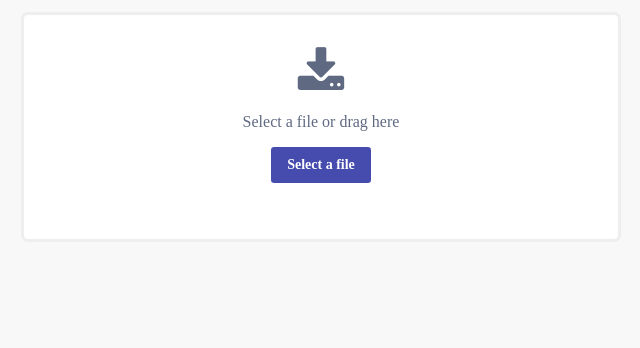
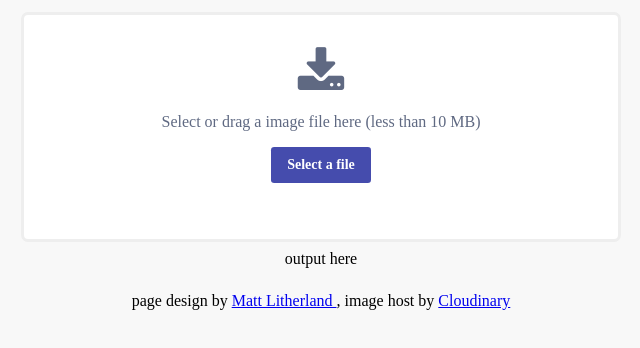
Before and after one commit to flinhong/imageuploader, a plain HTML site: page index.html in a window 1280 px wide. Shown: the part 84-432 px from the top of the page, without its empty margins (319-959 px from the left). Drawn offline with nearby package versions, Linux system fonts and the light colour scheme.

Commit message:
update output

```diff
--- a/css/style.css
+++ b/css/style.css
@@ -1,4 +1,4 @@
-@import url(https://maxcdn.bootstrapcdn.com/font-awesome/4.5.0/css/font-awesome.min.css);
+@import url('https://maxcdn.bootstrapcdn.com/font-awesome/4.5.0/css/font-awesome.min.css');
 @import url("https://fonts.googleapis.com/css?family=Roboto");
 html, body, * {
   box-sizing: border-box;
@@ -158,3 +158,11 @@ p {
   border-color: #454cad;
   cursor: pointer;
 }
+#output-info {
+  padding: 0.5rem 0;
+  clear: both;
+}
+footer {
+  padding-top: 1rem;
+  clear: both;
+}
--- a/index.html
+++ b/index.html
@@ -23,7 +23,7 @@
             <img id="file-image" src="#" alt="Preview" class="hidden">
             <div id="start">
                 <i class="fa fa-download" aria-hidden="true"></i>
-                <div>Select a file or drag here</div>
+                <div>Select or drag a image file here (less than 10 MB)</div>
                 <div id="notimage" class="hidden">Please select an image</div>
                 <span id="file-upload-btn" class="btn btn-primary">Select a file</span>
             </div>
@@ -35,6 +35,10 @@
             </div>
         </label>
     </form>
+
+    <div id="output-info">output here</div>
+
+    <footer>page design by <a href="https://codepen.io/mattsince87/pen/yadZXv" target="_blank">Matt Litherland </a>, image host by <a href="https://cloudinary.com/" target="_blank">Cloudinary</a></footer>
     <script src='https://cdnjs.cloudflare.com/ajax/libs/jquery/3.1.0/jquery.min.js'></script>
 
     <script src="js/index.js"></script>
--- a/js/index.js
+++ b/js/index.js
@@ -99,7 +99,7 @@ function ekUpload() {
   function file2Base64(file) {
     var fileInput = document.getElementById('class-roster-file'),
         pBar = document.getElementById('file-progress'),
-        fileSizeLimit = 5; // In MB
+        fileSizeLimit = 10; // In MB
 
     if (file.size <= fileSizeLimit * 1024 * 1024) {
       var reader = new FileReader();
@@ -142,6 +142,7 @@ function ekUpload() {
                       // document.location.reload(true);
                       var response = JSON.parse(xhr.responseText);
                       console.log(response);
+                      $('#output-info').text(response.secure_url);
                   }
               };
 
```
